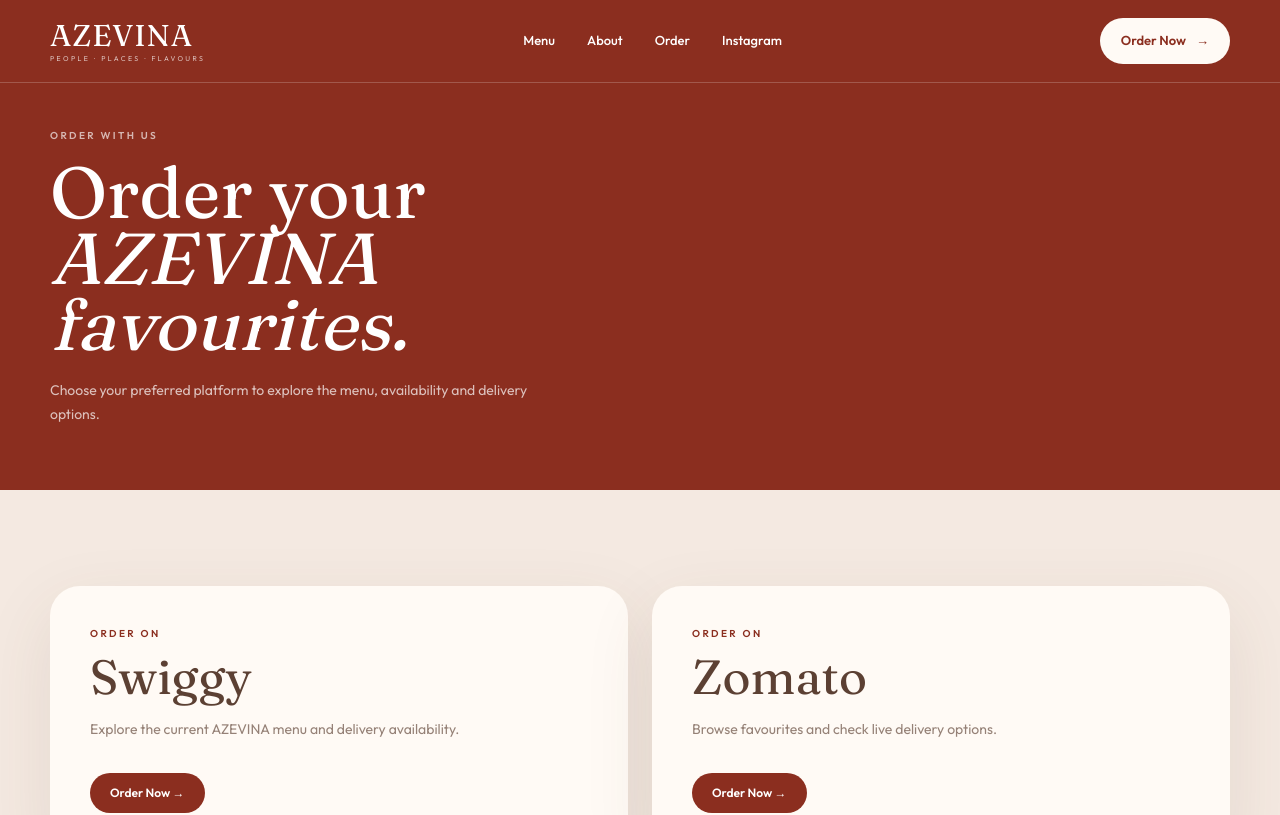
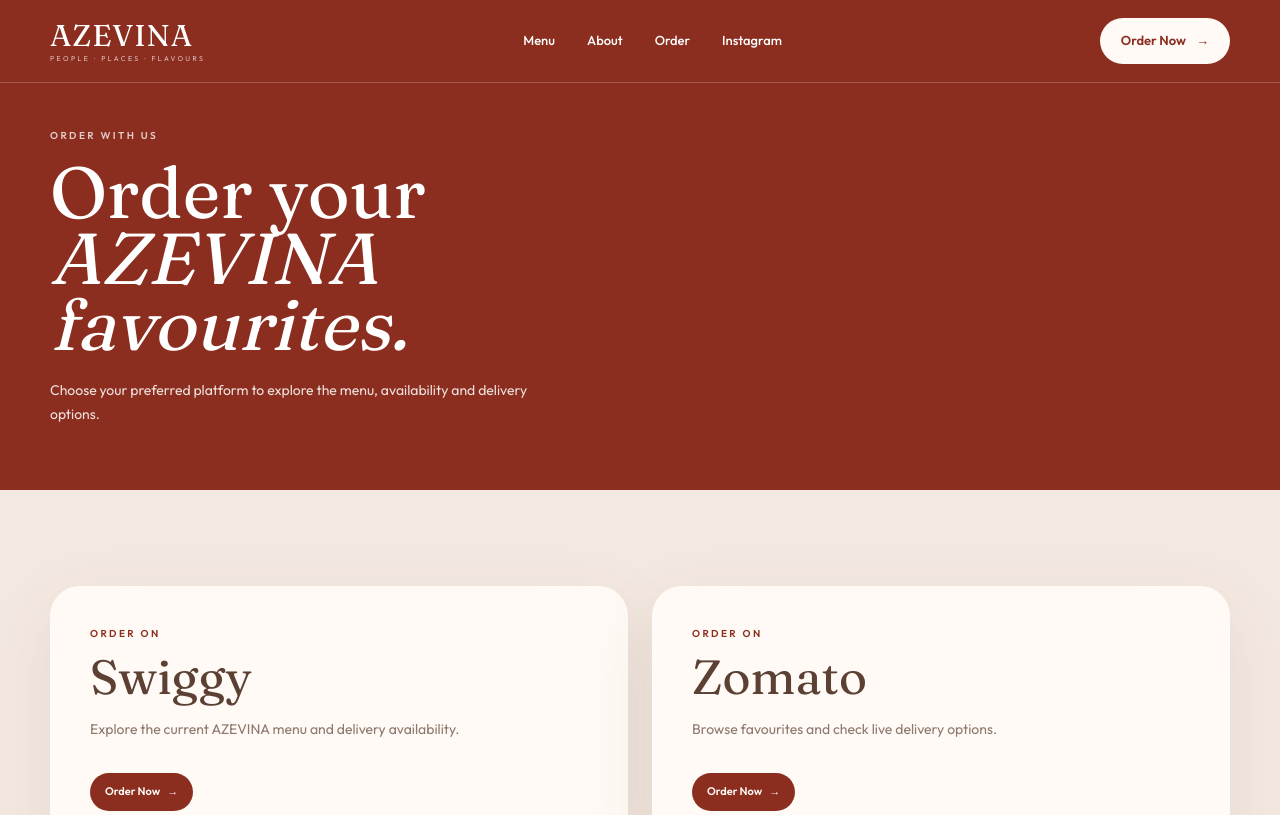
Before and after one commit to mdmoin7/nouratable, a Next.js app: page /order in a window 1280 px wide. Shown: the top 815 px of the page. Built offline with nearby package versions, Linux system fonts and the light colour scheme.

Commit message:
fix: improve order page CTA contrast

```diff
--- a/app/order/page.tsx
+++ b/app/order/page.tsx
@@ -10,8 +10,8 @@
 export default function OrderPage() {
   return (
     <div className="site-shell bg-[#f4e9e1]">
-      <div className="bg-[#8b2e1f] text-white"><SiteHeader /><div className="container flex min-h-[430px] items-end pb-16 pt-32"><div><p className="eyebrow text-white/65">Order with us</p><h1 className="font-display mt-4 max-w-2xl text-6xl leading-[.92] md:text-7xl">Order your<br /><em>AZEVINA favourites.</em></h1><p className="mt-5 max-w-lg text-sm leading-6 text-white/70">Choose your preferred platform to explore the menu, availability and delivery options.</p></div></div></div>
-      <main className="container py-16 md:py-24"><div className="grid gap-6 md:grid-cols-2">{platforms.map((platform) => <a key={platform.name} href={platform.href} className="group rounded-[30px] bg-[#fffaf5] p-8 soft-shadow transition hover:-translate-y-1 md:p-10"><p className="eyebrow text-[#8b2e1f]">Order on</p><h2 className="font-display mt-3 text-5xl text-[#5c4033]">{platform.name}</h2><p className="mt-4 max-w-sm text-sm leading-6 text-[#5c4033]/65">{platform.note}</p><span className="mt-8 inline-flex rounded-full bg-[#8b2e1f] px-5 py-3 text-xs font-semibold text-white">Order Now →</span></a>)}</div><div className="mt-14 rounded-[30px] border border-[#5c4033]/10 bg-[#ebdcc8] p-7 text-center md:p-10"><p className="font-display text-3xl text-[#5c4033]">Good food brings people together.</p><p className="mx-auto mt-3 max-w-xl text-sm leading-6 text-[#5c4033]/65">Menu items, pricing and availability may vary by location and platform.</p><Link href="/menu" className="mt-6 inline-flex text-sm font-semibold text-[#8b2e1f]">Back to menu →</Link></div></main>
+      <div className="bg-[#8b2e1f] text-white"><SiteHeader /><div className="container flex min-h-[430px] items-end pb-16 pt-32"><div><p className="eyebrow text-white/75">Order with us</p><h1 className="font-display mt-4 max-w-2xl text-6xl leading-[.92] md:text-7xl">Order your<br /><em>AZEVINA favourites.</em></h1><p className="mt-5 max-w-lg text-sm leading-6 text-white/85">Choose your preferred platform to explore the menu, availability and delivery options.</p></div></div></div>
+      <main className="container py-16 md:py-24"><div className="grid gap-6 md:grid-cols-2">{platforms.map((platform) => <a key={platform.name} href={platform.href} className="group rounded-[30px] bg-[#fffaf5] p-8 soft-shadow transition hover:-translate-y-1 md:p-10"><p className="eyebrow text-[#8b2e1f]">Order on</p><h2 className="font-display mt-3 text-5xl text-[#5c4033]">{platform.name}</h2><p className="mt-4 max-w-sm text-sm leading-6 text-[#5c4033]/70">{platform.note}</p><span className="menu-order-button mt-8">Order Now <span aria-hidden="true">→</span></span></a>)}</div><div className="mt-14 rounded-[30px] border border-[#5c4033]/10 bg-[#ebdcc8] p-7 text-center md:p-10"><p className="font-display text-3xl text-[#5c4033]">Good food brings people together.</p><p className="mx-auto mt-3 max-w-xl text-sm leading-6 text-[#5c4033]/65">Menu items, pricing and availability may vary by location and platform.</p><Link href="/menu" className="mt-6 inline-flex text-sm font-semibold text-[#8b2e1f]">Back to menu →</Link></div></main>
       <SiteFooter />
     </div>
   );
```
